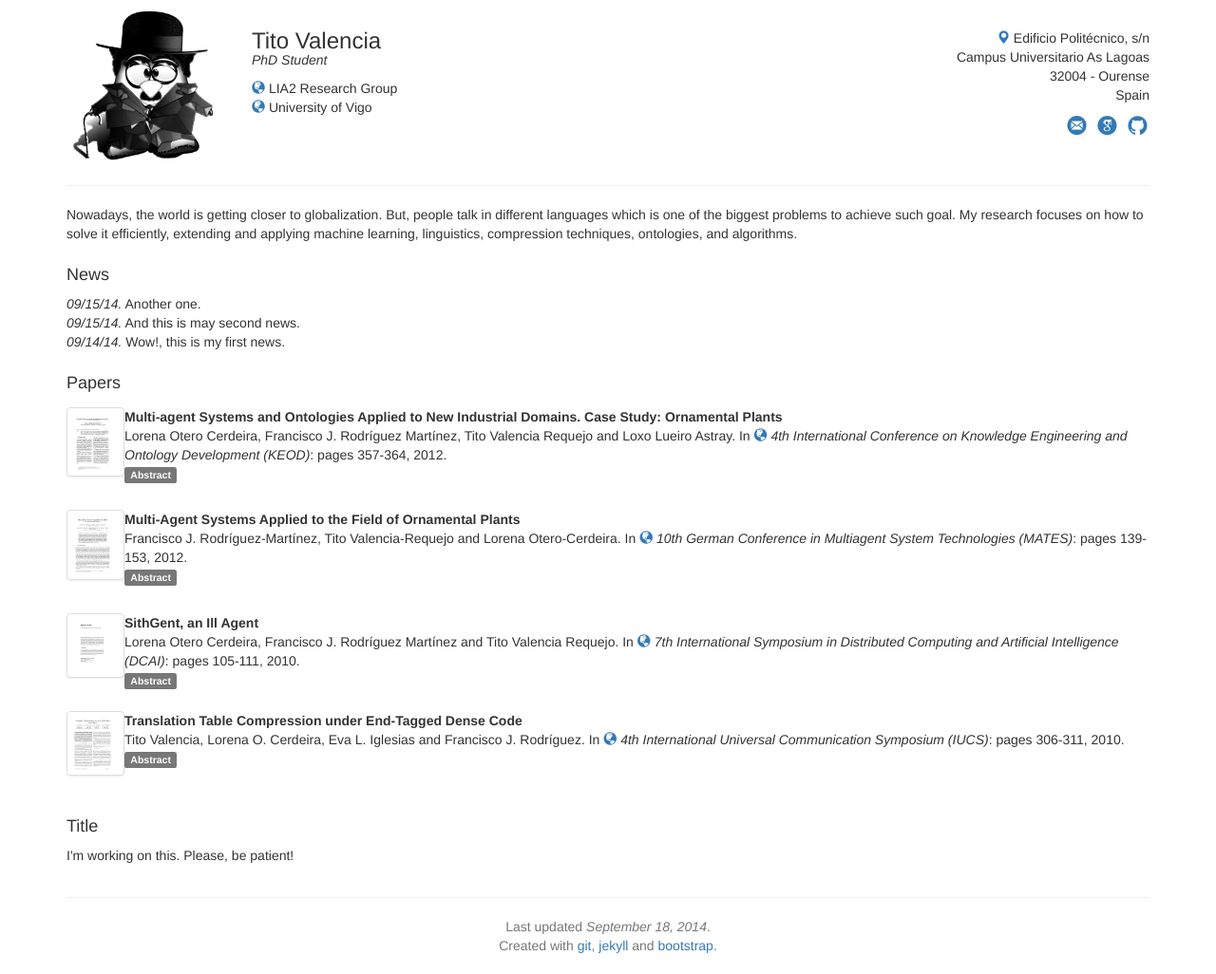
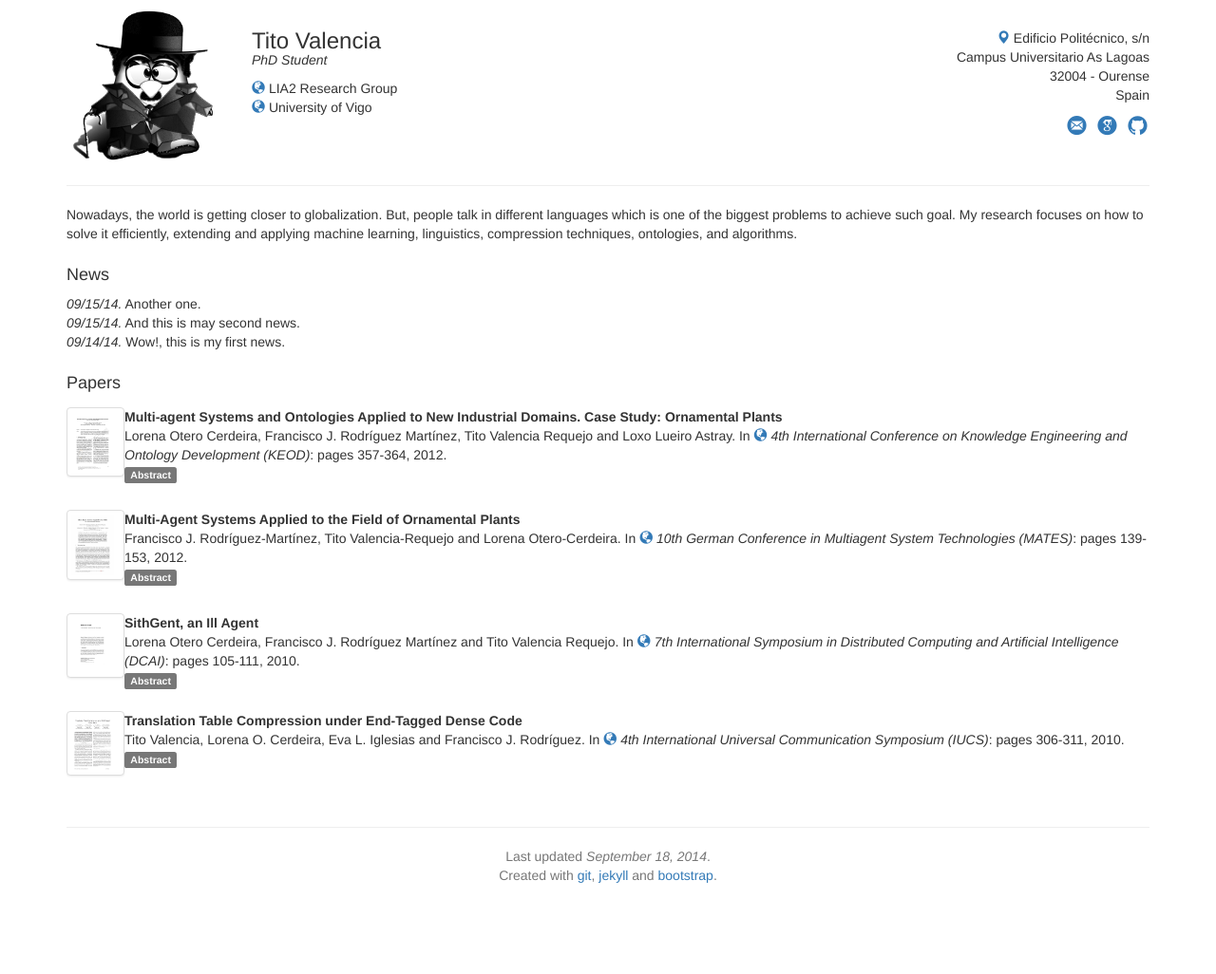
Before and after one commit to tvalreq/tvalreq.github.com, a Jekyll site: the page built from index.html, in a window 1280 px wide. Shown: the whole page at 95% size. Built offline with Jekyll 4.4.1, drawn with Linux system fonts in a browser that asks for light colours; nearby versions of some CDN libraries; after the commit the page ends 952 px from its top, so only the background shows below that.

Commit message:
including teaching

```diff
--- a/index.html
+++ b/index.html
@@ -14,6 +14,7 @@
 </div>
 
 <!--NEWS-->
+{% if site.data.news-list %}
 <div class="row">
 	<div class="col-xs-12 col-sm-12 col-md-12 col-lg-12">
 		<section id="news">
@@ -26,8 +27,10 @@
 		</section><!--/news-->
 	</div>
 </div>
+{% endif %}
 
 <!--PAPERS-->
+{% if site.data.paper-list %}
 <div class="row">
     <div class="col-xs-12 col-sm-12 col-md-12 col-lg-12">
 		<section id="papers">
@@ -40,13 +43,20 @@
 		</section><!--/papers-->
     </div>
 </div>
+{% endif %}
 
-<!--OTHER-->
+<!--TEACHING-->
+{% if site.data.teaching-list %}
 <div class="row">
     <div class="col-xs-12 col-sm-12 col-md-12 col-lg-12">
-		<section id="other">
-			<h4>Title</h4>
-			<p>I'm working on this. Please, be patient!</p>
-		</section><!--/other-->
+		<section id="teaching">
+			<h4>Teaching</h4>
+			{% for course in site.data.teaching-list reversed | sort_by: 'year' %}
+				{% if course.selected %}
+					{% include course.html course=course %}
+				{% endif %}
+			{% endfor %}
+		</section><!--/teaching-->
     </div>
 </div>
+{% endif %}
```
